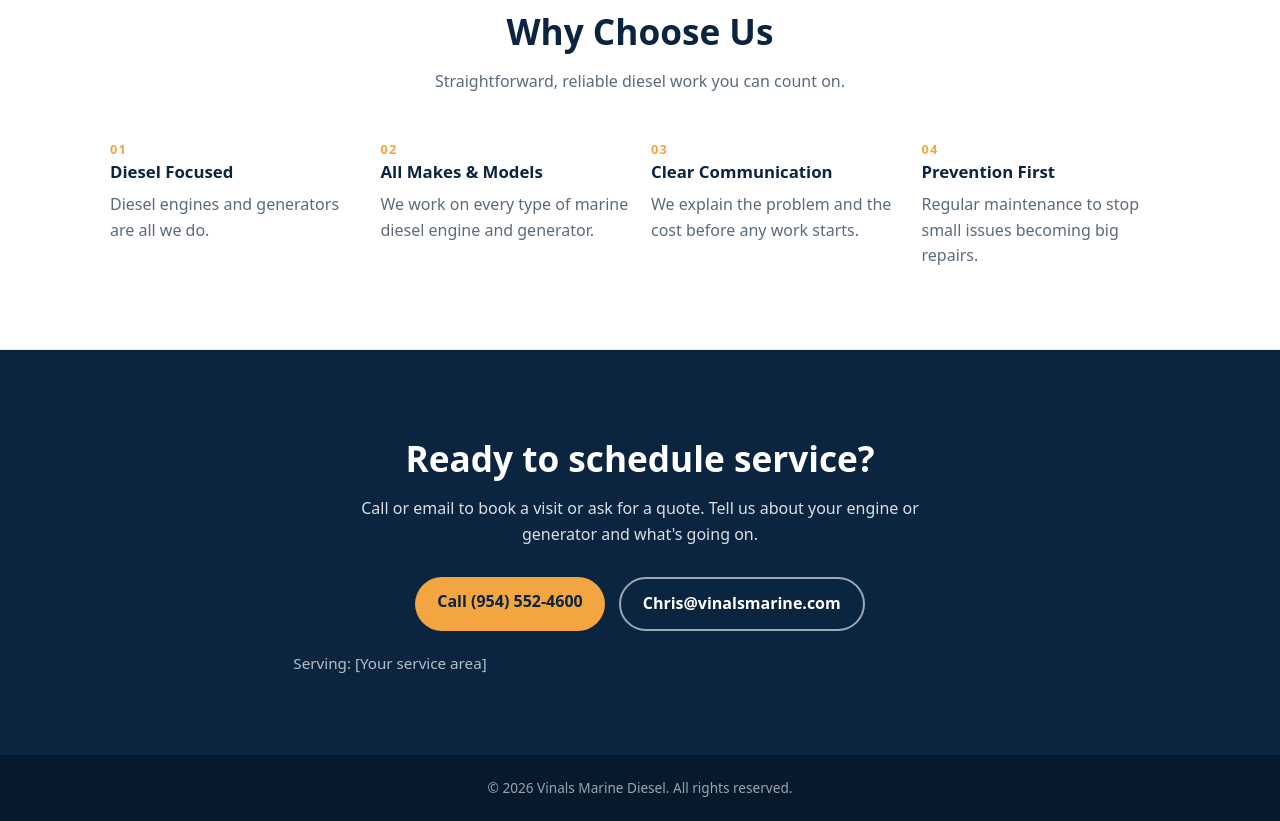
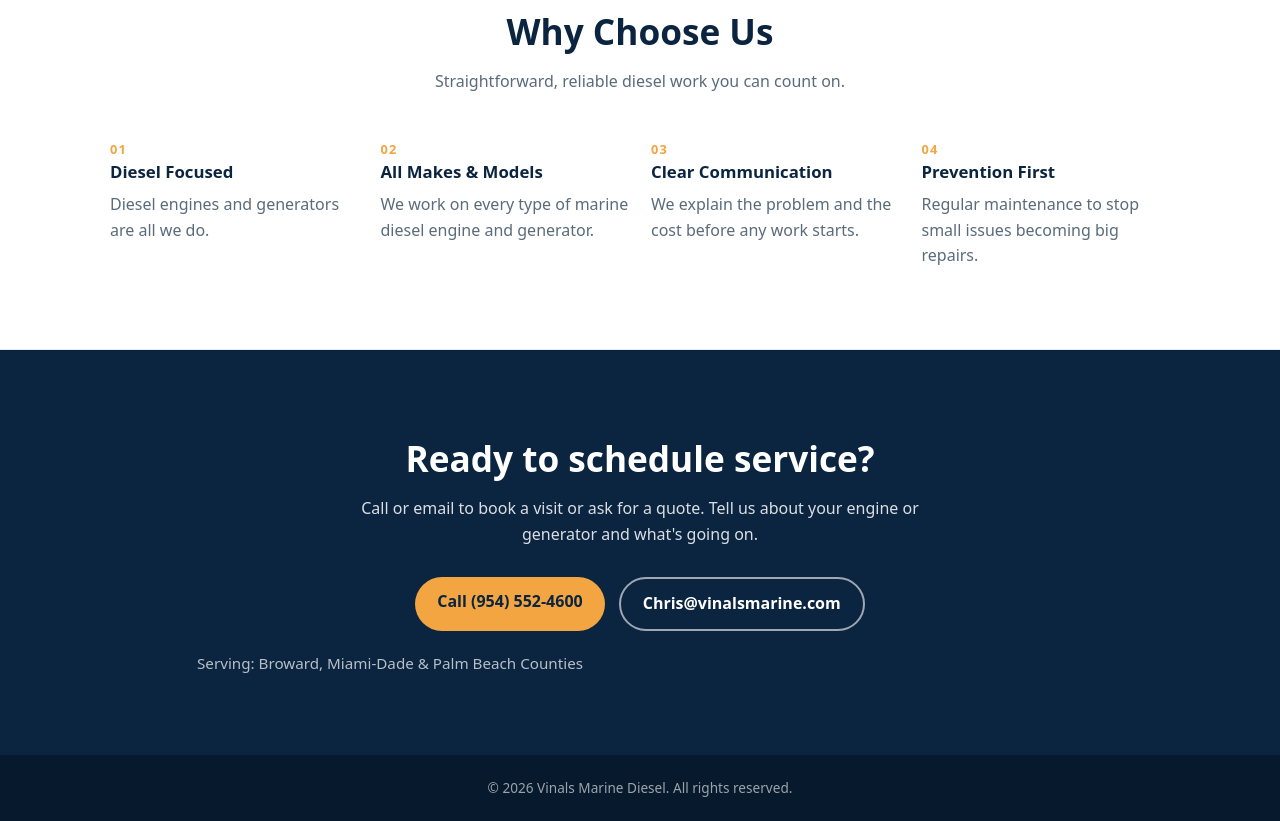
Before and after one commit to luismvinals-hue/claude-folder, a plain HTML site: page index.html in a window 1280 px wide. Shown: the part 1381-2202 px from the top of the page. Drawn offline with Linux system fonts and the light colour scheme.

Commit message:
Add service area and CNAME for vinalsmarine.com

```diff
--- a/index.html
+++ b/index.html
@@ -390,8 +390,7 @@
           <a href="tel:+19545524600" class="btn btn-primary">Call (954) 552-4600</a>
           <a href="mailto:Chris@vinalsmarine.com" class="btn btn-ghost">Chris@vinalsmarine.com</a>
         </div>
-        <!-- TODO: replace with the area you serve -->
-        <p class="area">Serving: [Your service area]</p>
+        <p class="area">Serving: Broward, Miami-Dade &amp; Palm Beach Counties</p>
       </div>
     </section>
 
```
Also changed, not shown: 1 other file.
